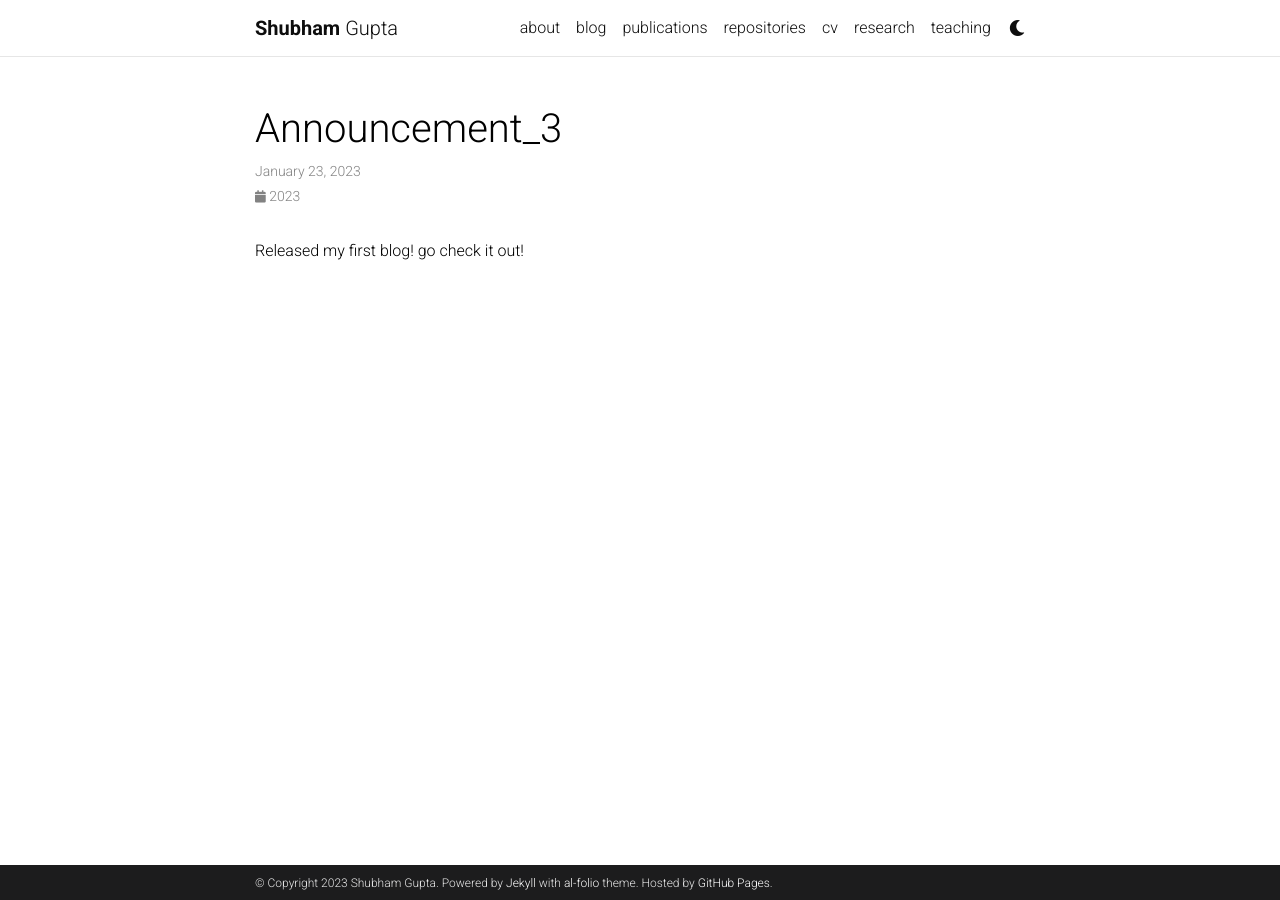
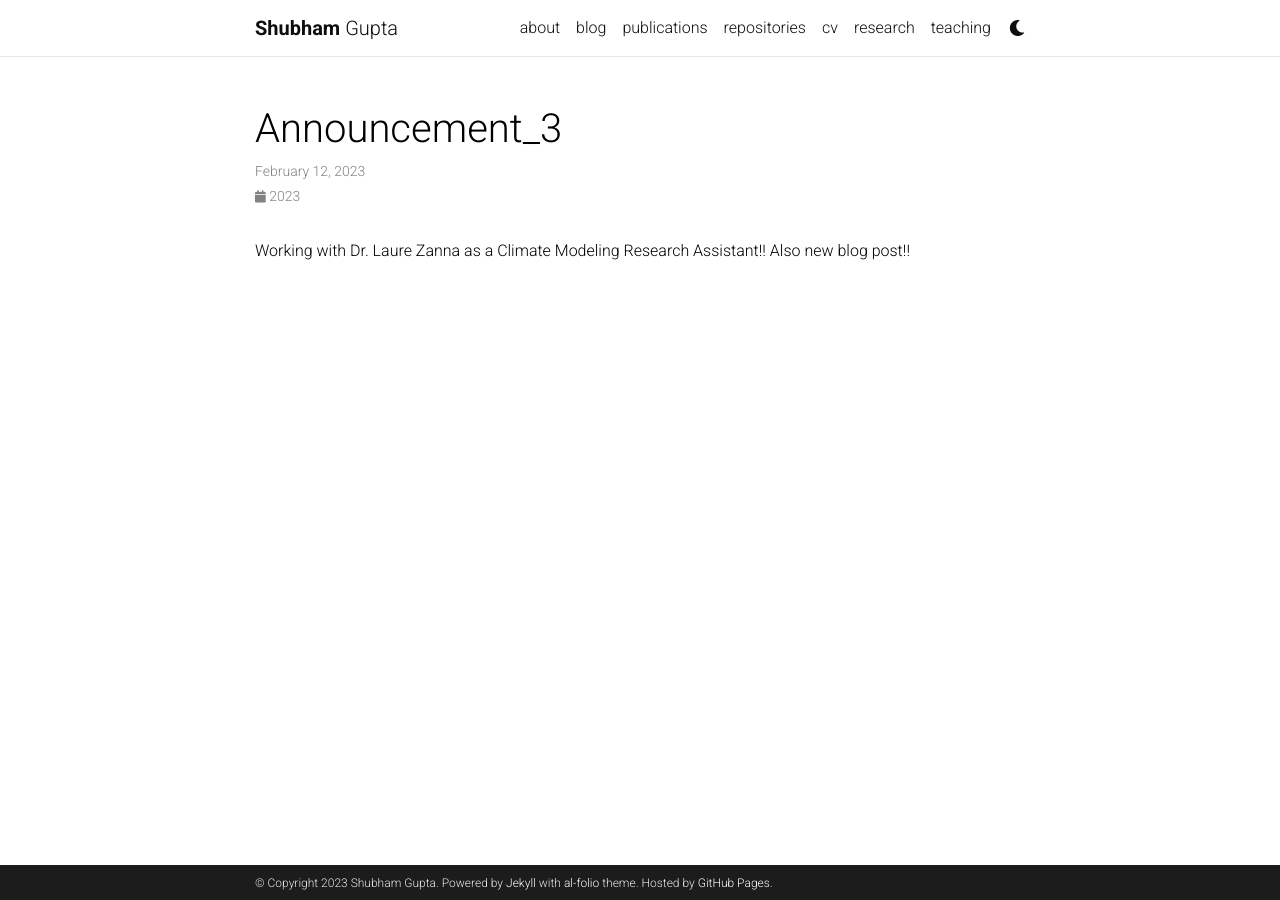
Before and after one commit to IamShubhamGupto/IamShubhamGupto.github.io, a Jekyll site: the page built from _news/announcement_3.md, in a window 1280 px wide. Built offline with Jekyll 4.4.1, drawn with Linux system fonts in a browser that asks for light colours; comment, search, counter and statistics services are not loaded; a style sheet for code colours, icons or effects is not loaded.

Commit message:
update news

```diff
--- a/_news/announcement_3.md
+++ b/_news/announcement_3.md
@@ -1,7 +1,7 @@
 ---
 layout: post
-date: 2023-1-23 19:59:00-0400
+date: 2023-2-12 19:59:00-0400
 inline: true
 ---
 
-Released my first blog! go check it out!
+Working with Dr. Laure Zanna as a Climate Modeling Research Assistant!! Also new blog post!!
```
Also changed, not shown: _news/announcement_1.md (+2 -2 lines), _news/announcement_2.md (+2 -2 lines).
